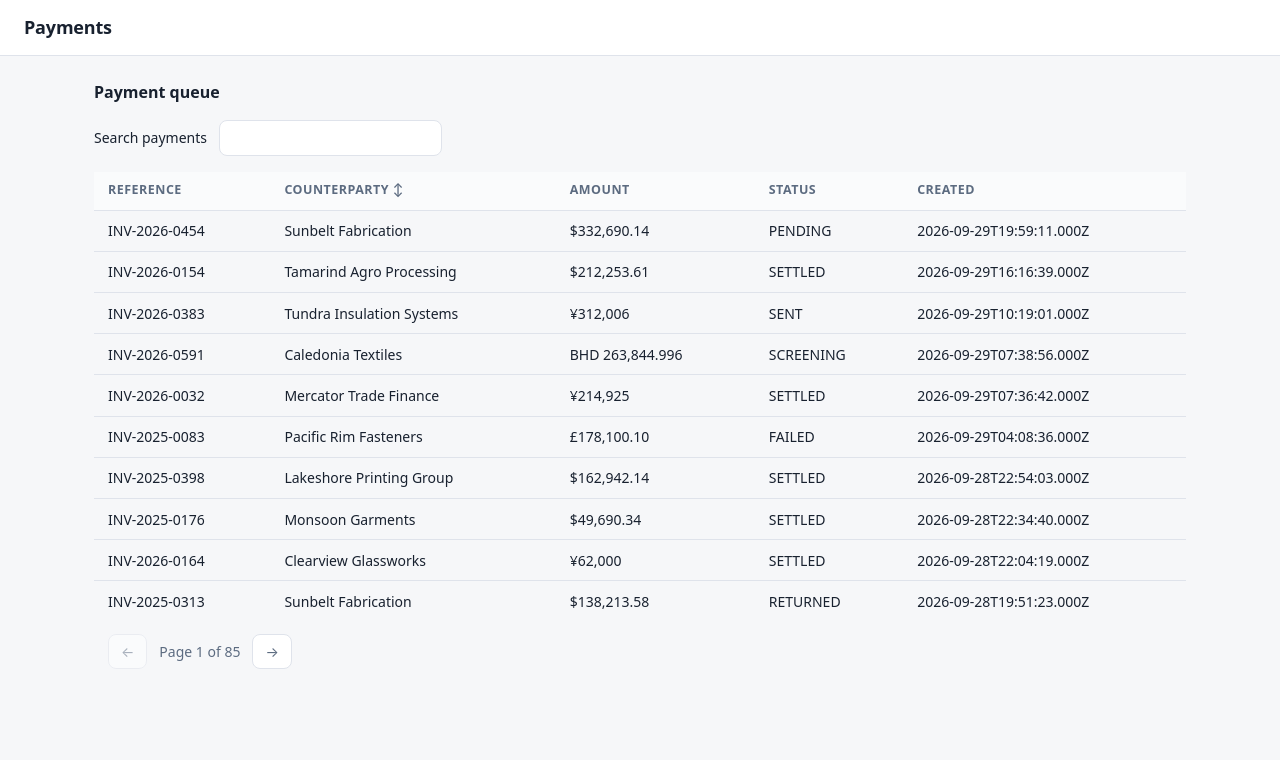
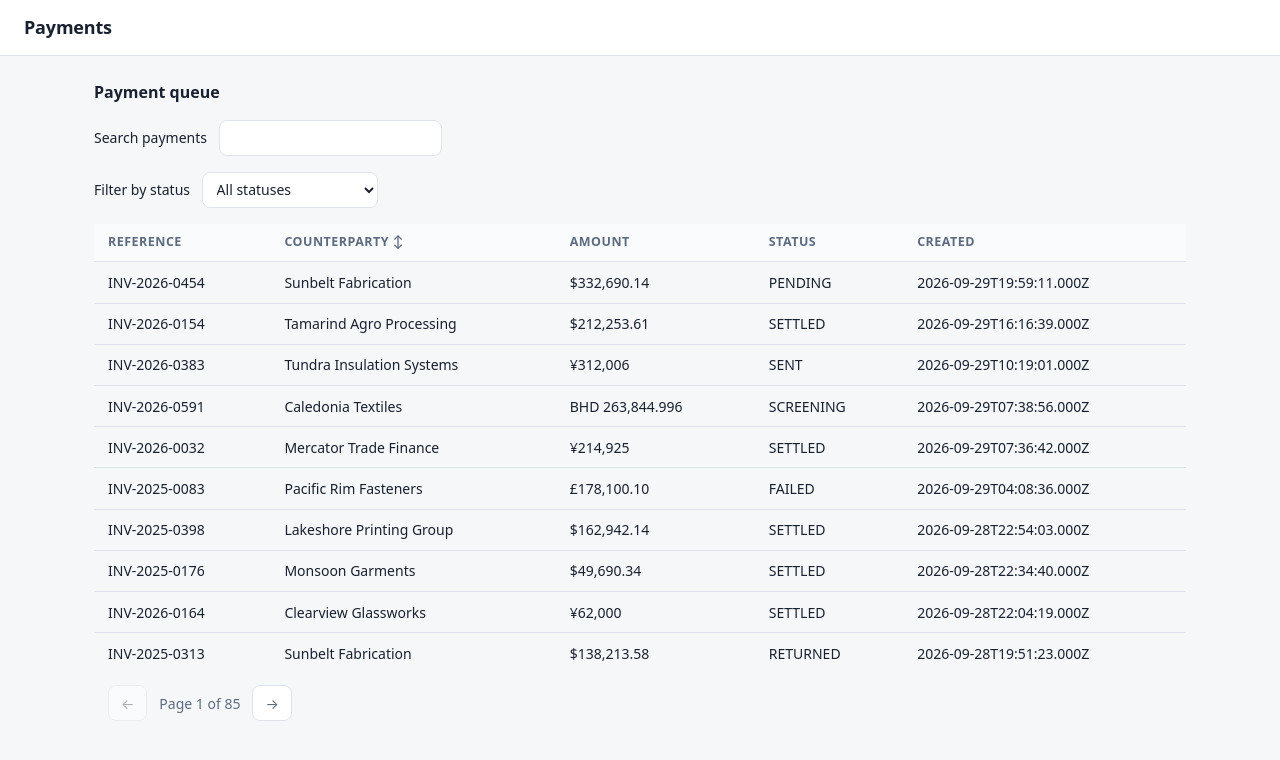
Before and after one commit to LuisAguilarPena/fullstack-technical-2-luis-aguilar, a React (Vite) app: page /#/payments in a window 1280 px wide. Shown: the top 760 px of the page. Built offline with nearby package versions, Linux system fonts and the light colour scheme.

Commit message:
feat: add payment status filtering with paginated API integration and tests

```diff
--- /dev/null
+++ b/src/components/Filter/Filter.tsx
@@ -0,0 +1,23 @@
+import { PAYMENT_STATUSES, type PaymentStatus } from '../../types/payment';
+
+export interface FilterProps {
+	value: PaymentStatus | '';
+	onStatusChange: (status: PaymentStatus | '') => void;
+}
+
+export const Filter = ({ value, onStatusChange }: FilterProps) => (
+	<div className="toolbar">
+		<label htmlFor="payment-status-filter">Filter by status</label>
+		<select
+			//? ID is hardcoded, rendering multiple Filter instances would create duplicate IDs. For that reusable case, use React’s useId() to generate a unique ID.
+			id="payment-status-filter"
+			value={value}
+			onChange={(event) => onStatusChange(event.target.value as PaymentStatus | '')}
+		>
+			<option value="">All statuses</option>
+			{PAYMENT_STATUSES.map((status) => (
+				<option key={status} value={status}>{status}</option>
+			))}
+		</select>
+	</div>
+);
--- a/src/pages/PaymentsListPage.tsx
+++ b/src/pages/PaymentsListPage.tsx
@@ -2,8 +2,10 @@
 
 import { Table } from '../components/Table/Table'
 import { Search } from '../components/Search/Search';
+import { Filter } from '../components/Filter/Filter';
 import { useEffect, useRef, useState } from 'react';
 import { listPayments, type SortDirection } from '../api/paymentsApi';
+import type { PaymentStatus } from '../types/payment';
 
 //TODO constant for the Table headers, with a large amout of constants it is worth moving them to their own folder
 export const TABLE_HEADERS = ['Reference', 'Counterparty', 'Amount', 'Status', 'Created'];
@@ -15,11 +17,18 @@ export type PaymentsPage = Awaited<ReturnType<typeof listPayments>>;
 async function listPaymentsHandler(
   page: number,
   query: string,
+  status: PaymentStatus | '',
   // Sort direction for the counterparty column, can be 'asc', 'desc', or null for no sorting
   counterpartySort: SortDirection | null,
 ): Promise<PaymentsPage> {
   //TODO hardcoding the page size to 10 for simplicity, but similarly to page this can be made configurable
-  const params = { q: query, page, pageSize: 10 };
+  const params = {
+    q: query,
+    page,
+    pageSize: 10,
+    //? The spread is a concise way to omit the status property entirely when “All statuses” is selected.
+    ...(status ? { status } : {}),
+  };
   if (counterpartySort) {
     return listPayments({
       ...params,
@@ -34,9 +43,10 @@ export const PaymentsListPage = () => {
   //? Established state variables to hold the payments and page data fetched from the API this way we can keep track of the payments data and re-render the components when it changes
   const [payments, setPayments] = useState<PaymentsPage | null>(null);
   const searchDebounce = useRef<ReturnType<typeof setTimeout> | null>(null);
+  const [counterpartySort, setCounterpartySort] = useState<SortDirection | null>(null);
+  const [status, setStatus] = useState<PaymentStatus | ''>('');
   // inferred types below, no need to explicitly declare them
   const [page, setPage] = useState(0);
-  const [counterpartySort, setCounterpartySort] = useState<SortDirection | null>(null);
   //TODO other improvements to the search experience can be: adding a clear button, sanitizing input, highlighting matches, etc.
   const [searchQuery, setSearchQuery] = useState('');
   const [searchInput, setSearchInput] = useState('');
@@ -52,14 +62,14 @@ export const PaymentsListPage = () => {
 
     const fetchPayments = async () => {
       // setPayments with the fetched payments data
-      const result = await listPaymentsHandler(page, searchQuery, counterpartySort);
+      const result = await listPaymentsHandler(page, searchQuery, status, counterpartySort);
       if (isCurrentRequest) setPayments(result);
     };
     fetchPayments();
     return () => { // clean up the current request flag to prevent setting state on an unmounted component
       isCurrentRequest = false;
     };
-  }, [page, searchQuery, counterpartySort]); // page, search, or sort changes trigger a new request
+  }, [page, searchQuery, status, counterpartySort]); // page, search, filter, or sort changes trigger a new request
 
   const handleSearchChange = (query: string) => {
     setSearchInput(query); //? Update the local search input state immediately for a responsive UI, while the actual search query is debounced to prevent excessive API calls.
@@ -78,10 +88,16 @@ export const PaymentsListPage = () => {
     setPage(0);
   };
 
+  const handleStatusChange = (nextStatus: PaymentStatus | '') => {
+    setStatus(nextStatus);
+    setPage(0);
+  };
+
   return (
     <section>
       <h2>Payment queue</h2>
       <Search value={searchInput} onSearchChange={handleSearchChange} />
+      <Filter value={status} onStatusChange={handleStatusChange} />
       {payments ? (
         <Table
           TableHeaders={TABLE_HEADERS}
```
Also changed, not shown: 2 other files (tests, documents, lock files or other folders).
